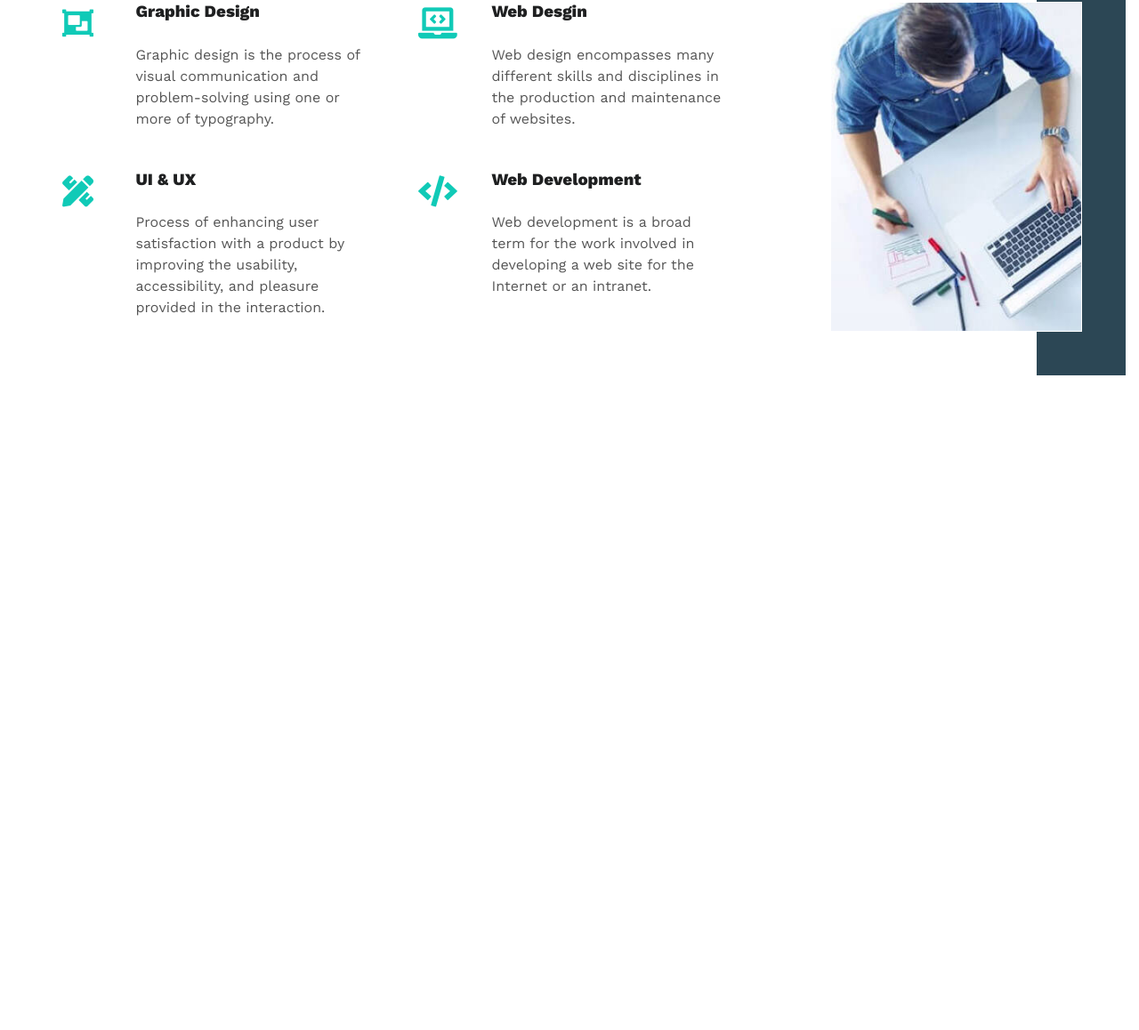
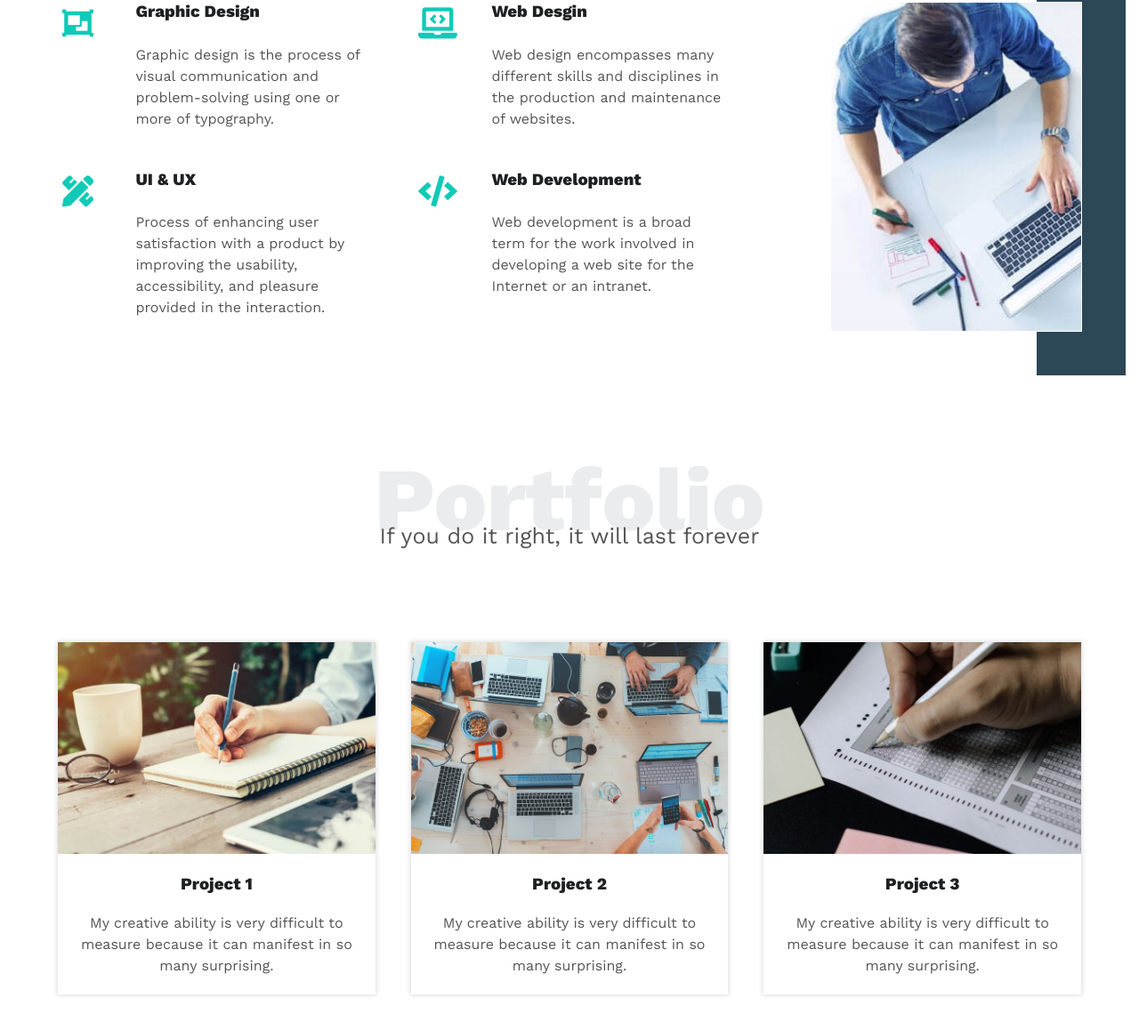
Before and after one commit to abdel-rahmandev/Leon-Template, a plain HTML site: page index.html in a window 1280 px wide. Shown: the part 1448-2606 px from the top of the page at 89% size. Before the commit the page ends 1902 px from the top, so only its background shows below. Drawn offline with nearby package versions, Linux system fonts and the light colour scheme.

Commit message:
Create Portfolio Section

```diff
--- a/css/main.css
+++ b/css/main.css
@@ -201,7 +201,6 @@ header .navbar {
     grid-template-columns: repeat(auto-fill, minmax(300px, 1fr));
     text-align: center;
     gap: 20px;
-    margin: 0 auto;
 }
 .feat {
     padding: 20px;
@@ -223,9 +222,6 @@ header .navbar {
 
 .services {
     padding: var(--sec-pad) 0;
-}
-.services .container {
-    margin: 0 auto;
 }
 .services-container {
     display: grid;
@@ -296,3 +292,28 @@ header .navbar {
     margin: 0 0 25px;
 }
 /* End Services */
+
+/* Start Portfolio */
+
+.portfolio {
+    padding: var(--sec-pad) 0;
+    }
+    .portfolio .proj-container {
+        display: grid;
+        grid-template-columns: repeat(auto-fill, minmax(300px, 1fr));
+        text-align: center;
+        gap: 20px;
+        margin-top: 100px;
+    }
+    .proj {
+        margin: 0 10px;
+        box-shadow: 0 0 5px 1px #ddd;
+    }
+    .proj img {
+        width: 100%;
+    }
+    .proj h3, .proj p {
+        margin: 20px 0;
+        padding: 0 20px;
+    }
+    /* End Portfolio */
--- a/index.html
+++ b/index.html
@@ -125,6 +125,33 @@
             </div>
         </div>
     </section>
+    <!-- Portfolio Section -->
+    <section class="portfolio">
+        <div class="container">
+            <h2 class="special-heading">Portfolio</h2>
+            <p>If you do it right, it will last forever</p>
+            <div class="proj-container">
+                <div class="proj">
+                    <img src="./images/portfolio-1.jpg" />
+                    <h3>Project 1</h3>
+                    <p>My creative ability is very difficult to measure because it can manifest in so many surprising.
+                    </p>
+                </div>
+                <div class="proj">
+                    <img src="./images/portfolio-2.jpg" />
+                    <h3>Project 2</h3>
+                    <p>My creative ability is very difficult to measure because it can manifest in so many surprising.
+                    </p>
+                </div>
+                <div class="proj">
+                    <img src="./images/portfolio-3.jpg" />
+                    <h3>Project 3</h3>
+                    <p>My creative ability is very difficult to measure because it can manifest in so many surprising.
+                    </p>
+                </div>
+            </div>
+        </div>
+    </section>
 </body>
 
 </html>
```
Also changed, not shown: images/portfolio-1.jpg (added), images/portfolio-2.jpg (added), images/portfolio-3.jpg (added).
